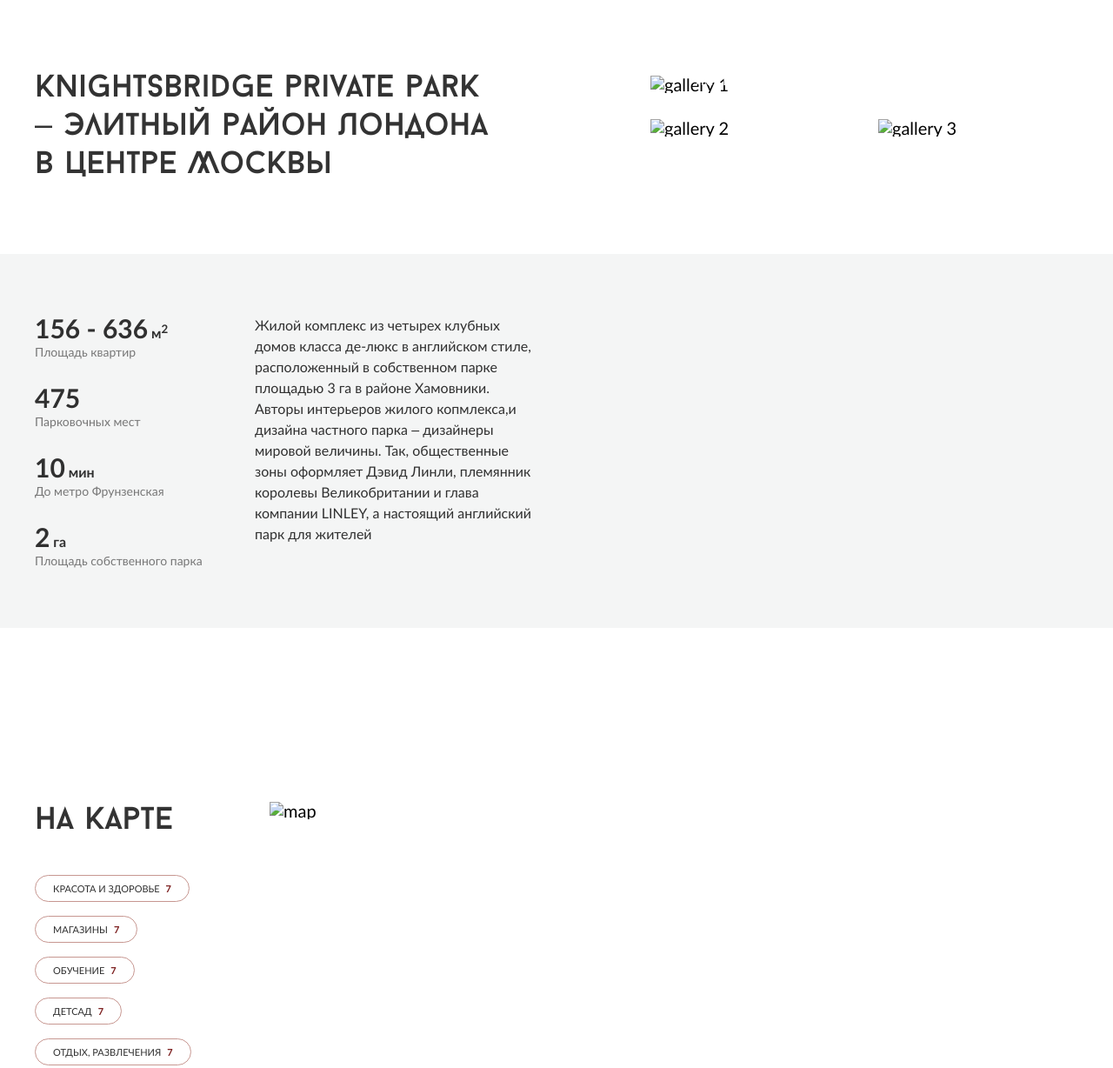
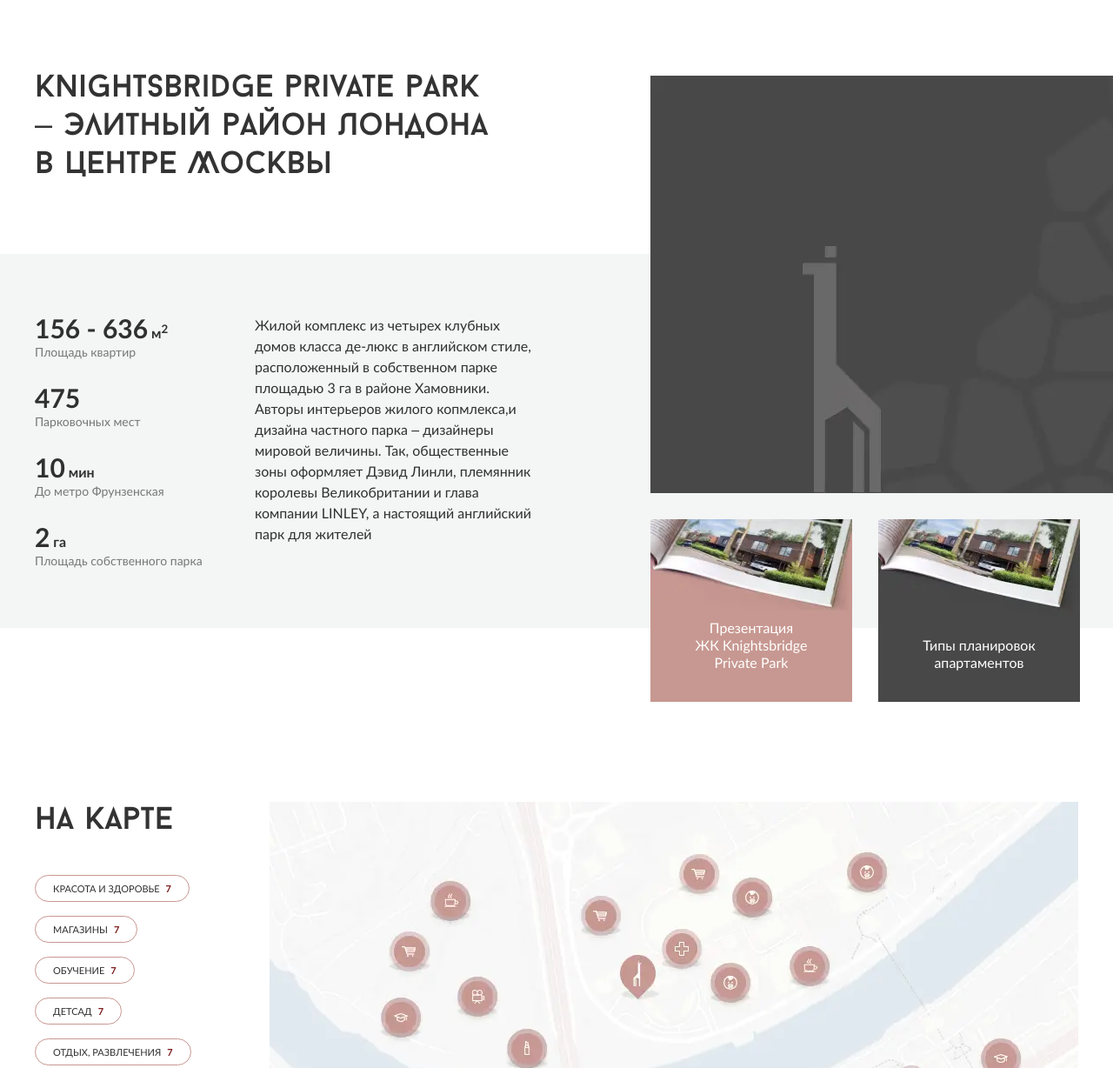
Before and after one commit to AlexKaikin/knightsbridge-frontend, a plain HTML site: page index.html in a window 1280 px wide. Shown: the top 1228 px of the page at 87% size. Drawn offline with Linux system fonts and the light colour scheme; the site is published under a folder, as on GitHub Pages, so addresses that start at the root find nothing.

Commit message:
Update 2023-04-22T14:09:06.273Z

```diff
--- a/index.html
+++ b/index.html
@@ -12,7 +12,7 @@
   <title>Knightsbridge private park</title>
   <meta name="description" content="Knightsbridge private park – элитный район Лондона в центре Москвы" />
 
-  <link rel="stylesheet" href="css/style.min.css?_v=20230422180352" />
+  <link rel="stylesheet" href="css/style.min.css?_v=20230422180859" />
 </head>
 
   <body>
@@ -68,17 +68,17 @@
             <div class="specifications__gallery-container">
               <div class="specifications__gallery gallery">
                 <div class="gallery__item gallery-1">
-                  <picture><source srcset="/img/gallery/gallery-1.webp" type="image/webp"><img src="/img/gallery/gallery-1.jpg" alt="gallery 1" /></picture>
+                  <picture><source srcset="img/gallery/gallery-1.webp" type="image/webp"><img src="img/gallery/gallery-1.jpg" alt="gallery 1" /></picture>
                 </div>
                 <div class="gallery__item gallery-2">
-                  <picture><source srcset="/img/gallery/gallery-2.webp" type="image/webp"><img src="/img/gallery/gallery-2.png" alt="gallery 2" /></picture>
+                  <picture><source srcset="img/gallery/gallery-2.webp" type="image/webp"><img src="img/gallery/gallery-2.png" alt="gallery 2" /></picture>
                   <div class="gallery__text">
                     Презентация<br />
                     ЖК Knightsbridge Private Рark
                   </div>
                 </div>
                 <div class="gallery__item gallery-3">
-                  <picture><source srcset="/img/gallery/gallery-3.webp" type="image/webp"><img src="/img/gallery/gallery-3.png" alt="gallery 3" /></picture>
+                  <picture><source srcset="img/gallery/gallery-3.webp" type="image/webp"><img src="img/gallery/gallery-3.png" alt="gallery 3" /></picture>
                   <div class="gallery__text">Типы планировок апартаментов</div>
                 </div>
               </div>
@@ -102,7 +102,7 @@
               </div>
             </div>
             <div class="map__iframe">
-              <picture><source srcset="/img/map/map.webp" type="image/webp"><img src="/img/map/map.png" alt="map" /></picture>
+              <picture><source srcset="img/map/map.webp" type="image/webp"><img src="img/map/map.png" alt="map" /></picture>
             </div>
           </div>
         </section>
@@ -192,6 +192,6 @@
     </div>
 </footer>
     </div>
-    <script src="js/script.min.js?_v=20230422180352"></script>
+    <script src="js/script.min.js?_v=20230422180859"></script>
   </body>
 </html>
```
